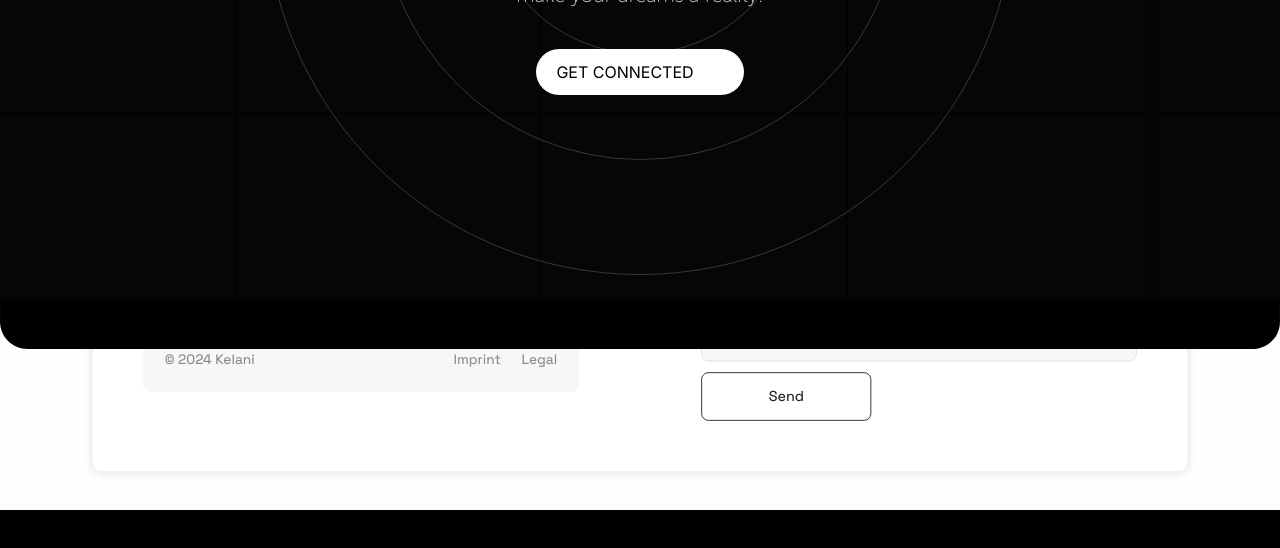
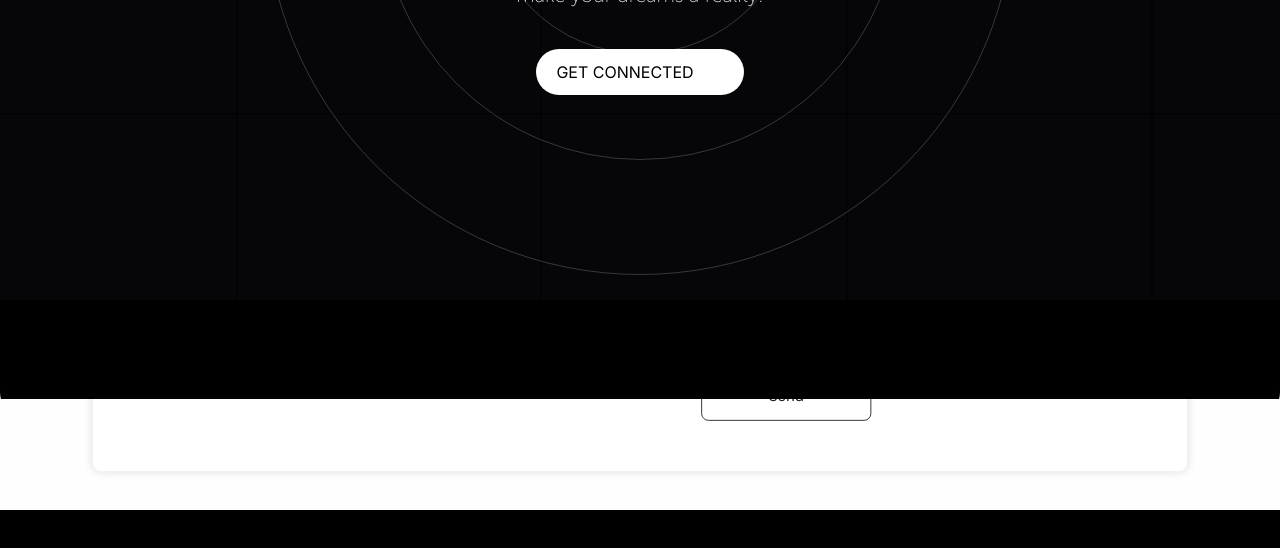
Before and after one commit to NwobiaDavid/Kelani-Engineering, a React (Vite) app: page /talent in a window 1280 px wide. Shown: the part 6637-7185 px from the top of the page. Built offline with nearby package versions, Linux system fonts and the light colour scheme.

Commit message:
added and customized the scrollbar, the curved buttom border between the connect and footer is still undone

```diff
--- a/src/index.css
+++ b/src/index.css
@@ -3,15 +3,15 @@
 @tailwind utilities;
 
 
-::-webkit-scrollbar {
+/* ::-webkit-scrollbar {
   display: none;
   width: 0px;
-}
+} */
 
-#modal::-webkit-scrollbar{
+/* #modal::-webkit-scrollbar{
   display: block !important;
   width: 30px;
-}
+} */
 
 /* ::-webkit-scrollbar-thumb {
   background: #242424;
--- a/src/sections/Footer.tsx
+++ b/src/sections/Footer.tsx
@@ -90,7 +90,7 @@ const Footer = ({ contactUsUrl }: { contactUsUrl: string }) => {
   };
   return (
     <div className="-mt-[90dvh]">
-      <div ref={containerRef} className="h-[100dvh] w-full"></div>
+      <div ref={containerRef} className=" h-[100dvh] w-full"></div>
       <div className="sticky top-0 bottom-0 footer">
         <div className="w-full z-[60] h-screen relative p-[15px] md:p-[24px] lg:p-[32px] bg-[#fefefe]">
           <motion.div
--- a/src/sections/subsidiaryPages/SubsidiaryPageOne.tsx
+++ b/src/sections/subsidiaryPages/SubsidiaryPageOne.tsx
@@ -469,12 +469,18 @@ const SubsidiaryPageOne: React.FC<{
                 text={sub.connect_text}
               />
             </div>
-            <div className=" relative w-full z-[60] h-[130px]  ">
+
+            <div className=" relative flex flex-col w-full z-[60] h-[130px]  ">
+              <div className="h-[70%] bg-black "> </div>
+
+              <div className="h-[30%] relative ">
+
               <img
-                className="absolute w-full  object-cover"
+                className=" object-cover absolute w-full h-[22%]  z-[90000] "
                 src="/assets/images/subsidiaryPagesImages/Rectangle 1.svg"
                 alt=""
               />
+              </div>
             </div>
           </div>
         </div>
--- a/src/sections/subsidiaryPages/subsidiaryPages.css
+++ b/src/sections/subsidiaryPages/subsidiaryPages.css
@@ -226,22 +226,21 @@
   overflow-y: scroll;
   scrollbar-width: thin;
   scrollbar-color: #333333 #ffffff;
+} */
+
+::-webkit-scrollbar {
+  width: 10px;
 }
 
-body::-webkit-scrollbar {
-  width: 10px;
-  height: 600px;
-}
-
-body::-webkit-scrollbar-thumb {
+::-webkit-scrollbar-thumb {
   background-color: #333333;
   border-radius: 10px;
 }
 
-body::-webkit-scrollbar-track {
+::-webkit-scrollbar-track {
   background-color: #ffffff;
   border-radius: 10px;
-} */
+}
 
 /* .hover-grid {
   position: absolute;
```
